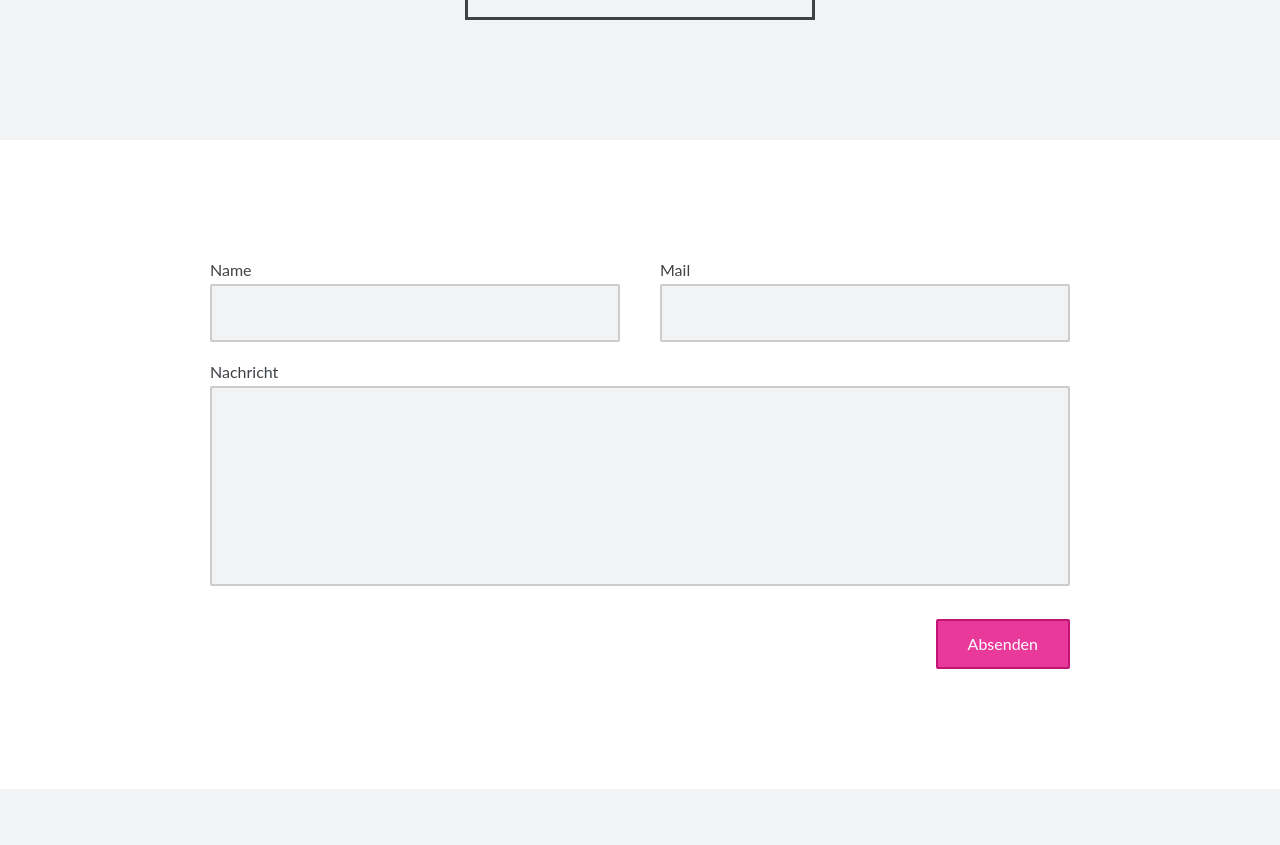
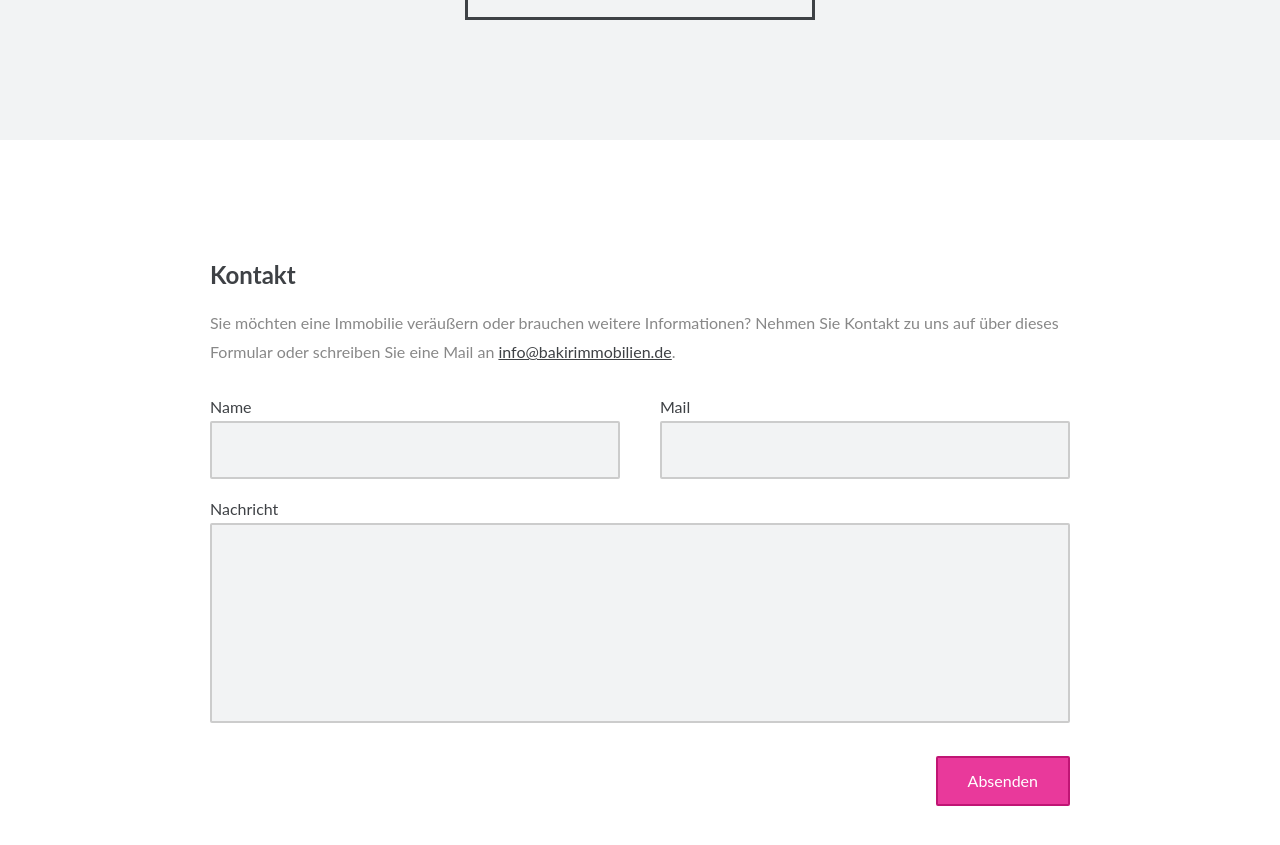
Before and after one commit to bakirnetwork/bakirimmobilien_de, a Jekyll site: the page built from _pages/index.html, in a window 1280 px wide and 900 px high, scrolled down 2654 px. Shown: the top 845 px of the window. Built offline with Jekyll 4.4.1, drawn with Linux system fonts in a browser that asks for light colours; nearby versions of some CDN libraries; some web fonts are replaced.

Commit message:
Kontakt Überschrift und Beschreibung hinzugefügt

```diff
--- a/_includes/contact.html
+++ b/_includes/contact.html
@@ -1,3 +1,5 @@
+<p>Sie möchten eine Immobilie veräußern oder brauchen weitere Informationen? Nehmen Sie Kontakt zu uns auf über dieses Formular oder schreiben Sie eine Mail an <a href="mailto:{{ site.data.settings.email }}">{{ site.data.settings.email }}</a>.</p>
+
 <form class="contact ajax" action="/assets/php/contact.php" method="POST">
 	<div class="contact-info">
 		<fieldset class="contact-name">
--- a/_pages/index.html
+++ b/_pages/index.html
@@ -9,6 +9,7 @@ permalink: /
 <section class="marketing contact">
 	<div class="row">
 		<div class="col span-12">
+			<h2>Kontakt</h2>
 			{% include contact.html %}
 		</div>
 	</div>
--- a/_pages/kontakt.html
+++ b/_pages/kontakt.html
@@ -4,5 +4,4 @@ title: Kontakt
 permalink: /kontakt/
 ---
 
-<p>Sie möchten eine Immobilie veräußern oder brauchen weitere Informationen? Nehmen Sie Kontakt zu uns auf über dieses Formular oder schreiben Sie eine Mail an <a href="mailto:{{ site.data.settings.email }}">{{ site.data.settings.email }}</a>.</p>
 {% include contact.html %}
```
